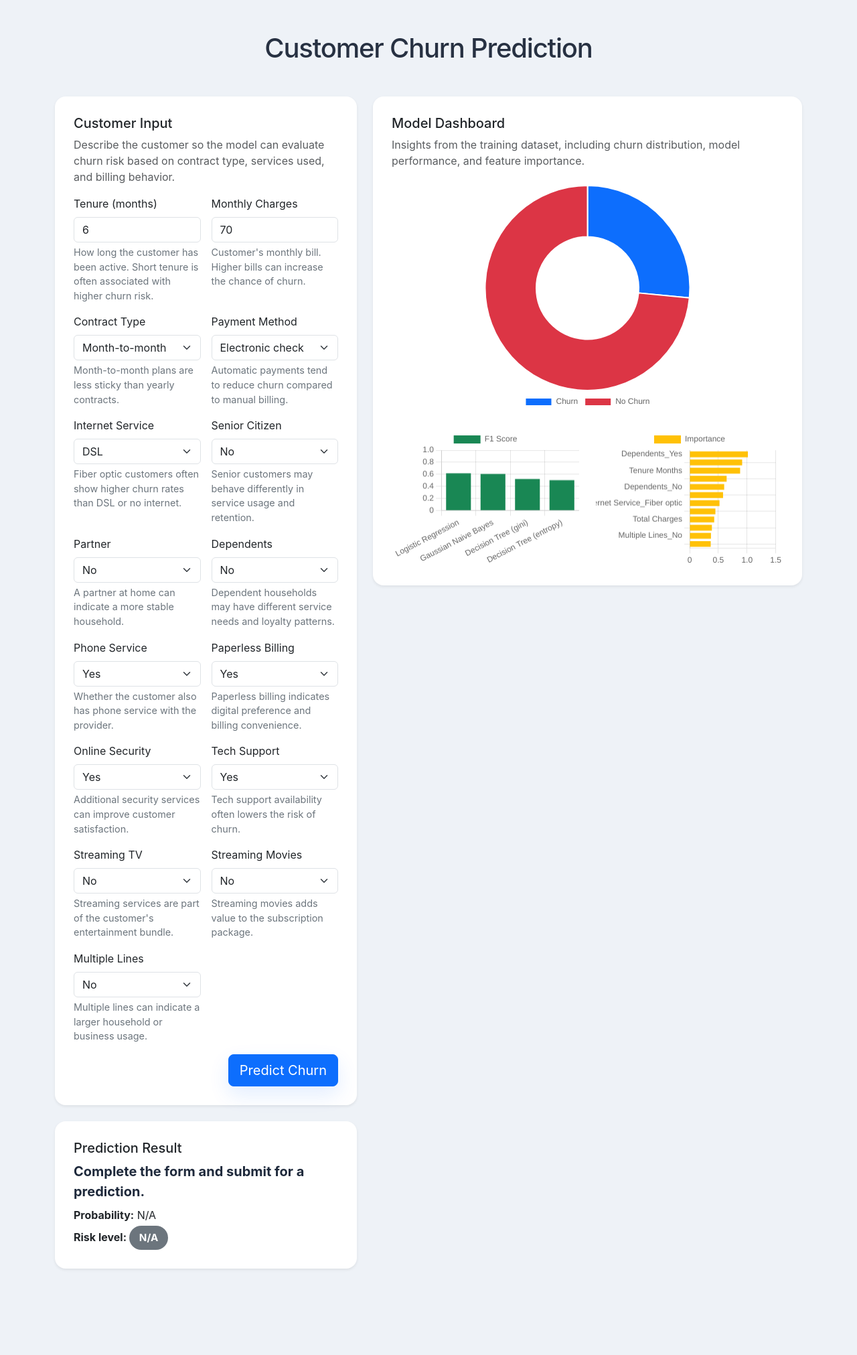
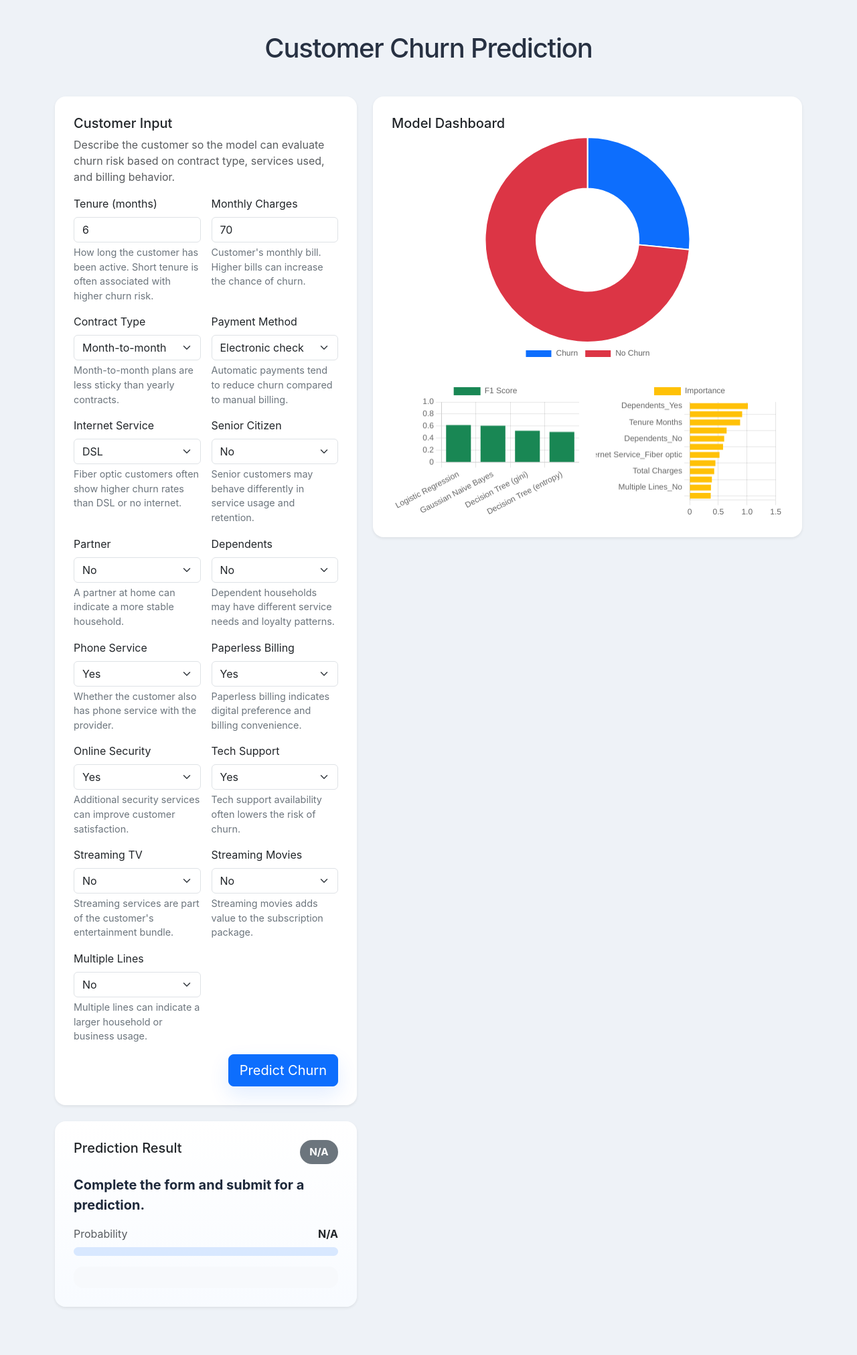
Before and after one commit to shivasrimaddela/Customer-Churn-Prediction, a Flask app: page / in a window 1280 px wide. Shown: the whole page at 67% size. Before the commit the page ends 1895 px from the top, so only its background shows below. Run offline with Flask 3, Linux system fonts and the light colour scheme.

Commit message:
modified Frontend

```diff
--- a/static/style.css
+++ b/static/style.css
@@ -67,6 +67,38 @@ canvas {
   max-height: 340px;
 }
 
+.result-card {
+  background: linear-gradient(180deg, #ffffff 0%, #f8fbff 100%);
+}
+
+.result-progress {
+  height: 0.8rem;
+  background: rgba(13, 110, 253, 0.14);
+  border-radius: 999px;
+}
+
+.result-progress .progress-bar {
+  transition: width 0.6s ease;
+  background-color: #0d6efd;
+}
+
+.prediction-details {
+  background: #f7f9fc;
+  border-radius: 0.85rem;
+  padding: 1rem 1.1rem;
+  margin-top: 1rem;
+}
+
+.detail-list {
+  margin: 0;
+  padding-left: 1.2rem;
+  color: #495057;
+}
+
+.detail-list li {
+  margin-bottom: 0.65rem;
+}
+
 @media (max-width: 767px) {
   .card-body {
     padding: 1.3rem;
--- a/templates/index.html
+++ b/templates/index.html
@@ -146,12 +146,25 @@
             </div>
           </div>
 
-          <div class="card shadow-sm border-0 mb-4">
+          <div class="card shadow-sm border-0 mb-4 result-card">
             <div class="card-body">
-              <h5 class="card-title">Prediction Result</h5>
-              <p id="predictionText" class="fs-5 mb-2">Complete the form and submit for a prediction.</p>
-              <p class="mb-1"><strong>Probability:</strong> <span id="probabilityText">N/A</span></p>
-              <p class="mb-0"><strong>Risk level:</strong> <span id="riskText" class="badge rounded-pill bg-secondary">N/A</span></p>
+              <div class="d-flex align-items-start justify-content-between mb-3">
+                <div>
+                  <h5 class="card-title mb-1">Prediction Result</h5>
+                </div>
+                <span id="riskText" class="badge rounded-pill bg-secondary ms-3">N/A</span>
+              </div>
+              <p id="predictionText" class="fs-5 mb-3">Complete the form and submit for a prediction.</p>
+              <div class="mb-3">
+                <div class="d-flex justify-content-between mb-2">
+                  <span class="text-muted">Probability</span>
+                  <strong><span id="probabilityText">N/A</span></strong>
+                </div>
+                <div class="progress result-progress">
+                  <div id="probabilityBar" class="progress-bar" role="progressbar" style="width: 0%;"></div>
+                </div>
+              </div>
+              <div id="predictionDetails" class="prediction-details"></div>
             </div>
           </div>
         </div>
@@ -160,7 +173,6 @@
           <div class="card shadow-sm border-0 mb-4">
             <div class="card-body">
               <h5 class="card-title">Model Dashboard</h5>
-              <p class="text-muted mb-4">Insights from the training dataset, including churn distribution, model performance, and feature importance.</p>
               <div class="row g-4">
                 <div class="col-12">
                   <canvas id="churnChart" height="180"></canvas>
@@ -196,6 +208,48 @@
         } else {
           riskText.classList.add('bg-secondary');
         }
+      }
+
+      function buildPredictionDetails(formData, result) {
+        const entries = [];
+        const tenure = Number(formData.get('tenure'));
+        const monthlyCharges = Number(formData.get('Monthly Charges'));
+        const contract = formData.get('Contract');
+        const internet = formData.get('Internet Service');
+        const payment = formData.get('Payment Method');
+        const security = formData.get('Online Security');
+        const support = formData.get('Tech Support');
+
+        if (tenure < 12) {
+          entries.push('Short tenure means the customer is still early in their lifecycle, increasing churn risk.');
+        } else {
+          entries.push('Longer tenure usually strengthens customer loyalty.');
+        }
+        if (contract === 'Month-to-month') {
+          entries.push('Month-to-month contracts are less sticky and more likely to churn.');
+        } else {
+          entries.push('A longer-term contract reduces the likelihood of churn.');
+        }
+        if (monthlyCharges > 80) {
+          entries.push('Higher monthly charges can raise the incentive to cancel.');
+        }
+        if (internet === 'Fiber optic') {
+          entries.push('Fiber optic customers often show stronger churn behavior.');
+        }
+        if (payment.includes('automatic')) {
+          entries.push('Automatic payment methods usually improve retention.');
+        }
+        if (security === 'Yes') {
+          entries.push('Online security is a positive retention signal.');
+        }
+        if (support === 'No') {
+          entries.push('Lack of tech support availability can increase churn risk.');
+        }
+        if (entries.length === 0) {
+          entries.push('The model uses the provided customer attributes to calculate churn probability.');
+        }
+
+        return entries.map(item => `<li>${item}</li>`).join('');
       }
 
       async function fetchDashboard() {
@@ -265,9 +319,15 @@
           return;
         }
         predictionText.textContent = body.result.prediction;
-        probabilityText.textContent = `${(body.result.probability * 100).toFixed(1)} %`;
+        const percent = (body.result.probability * 100).toFixed(1);
+        probabilityText.textContent = `${percent} %`;
+        document.getElementById('probabilityBar').style.width = `${percent}%`;
         riskText.textContent = body.result.risk_level;
         setRiskStyle(body.result.risk_level);
+        document.getElementById('predictionDetails').innerHTML = `
+          <h6 class="mb-2">Why this prediction?</h6>
+          <ul class="detail-list">${buildPredictionDetails(new FormData(form), body.result)}</ul>
+        `;
       });
 
       setRiskStyle('Unknown');
@@ -275,4 +335,3 @@
     </script>
   </body>
 </html>
-</html>
```
